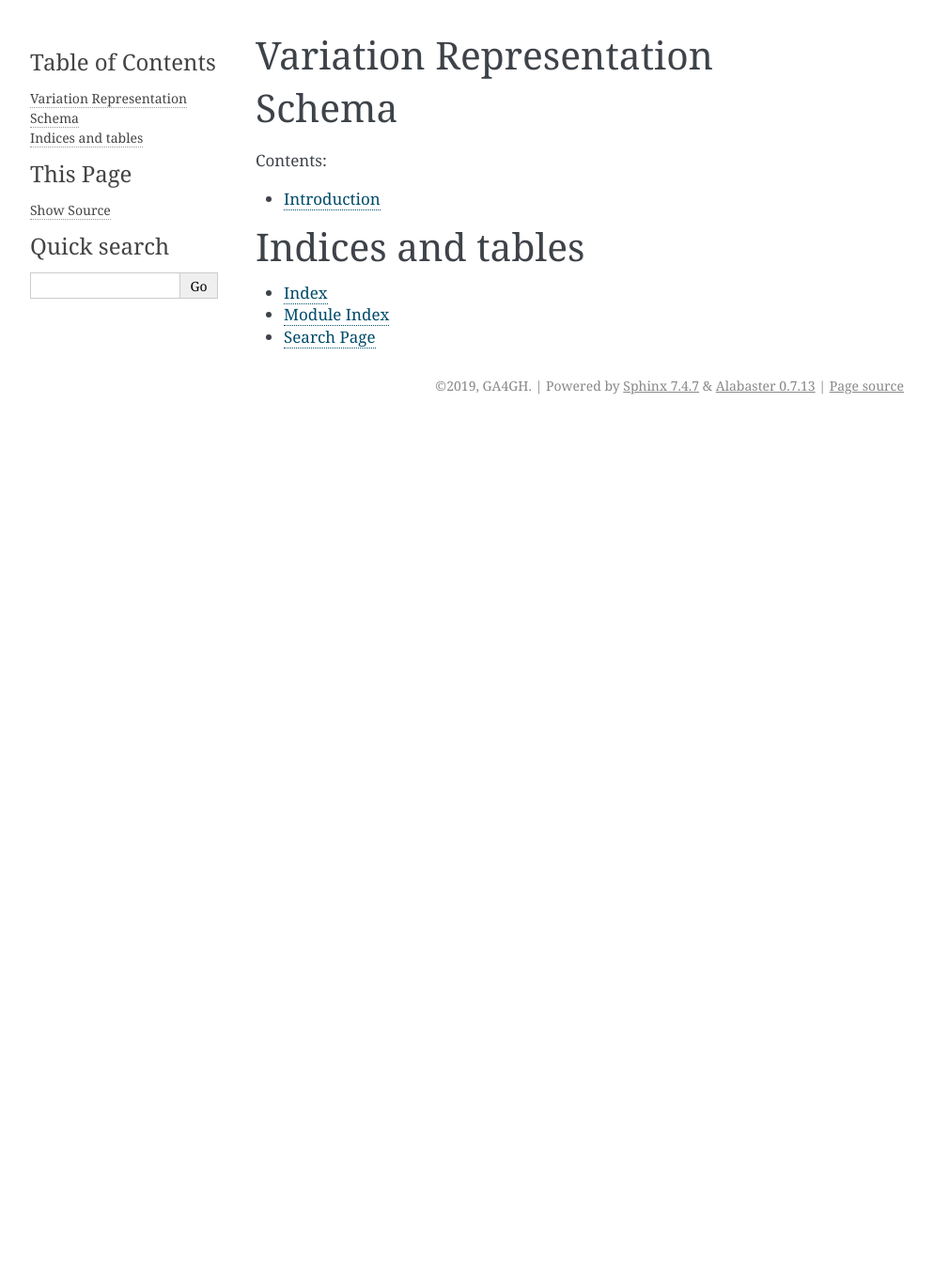
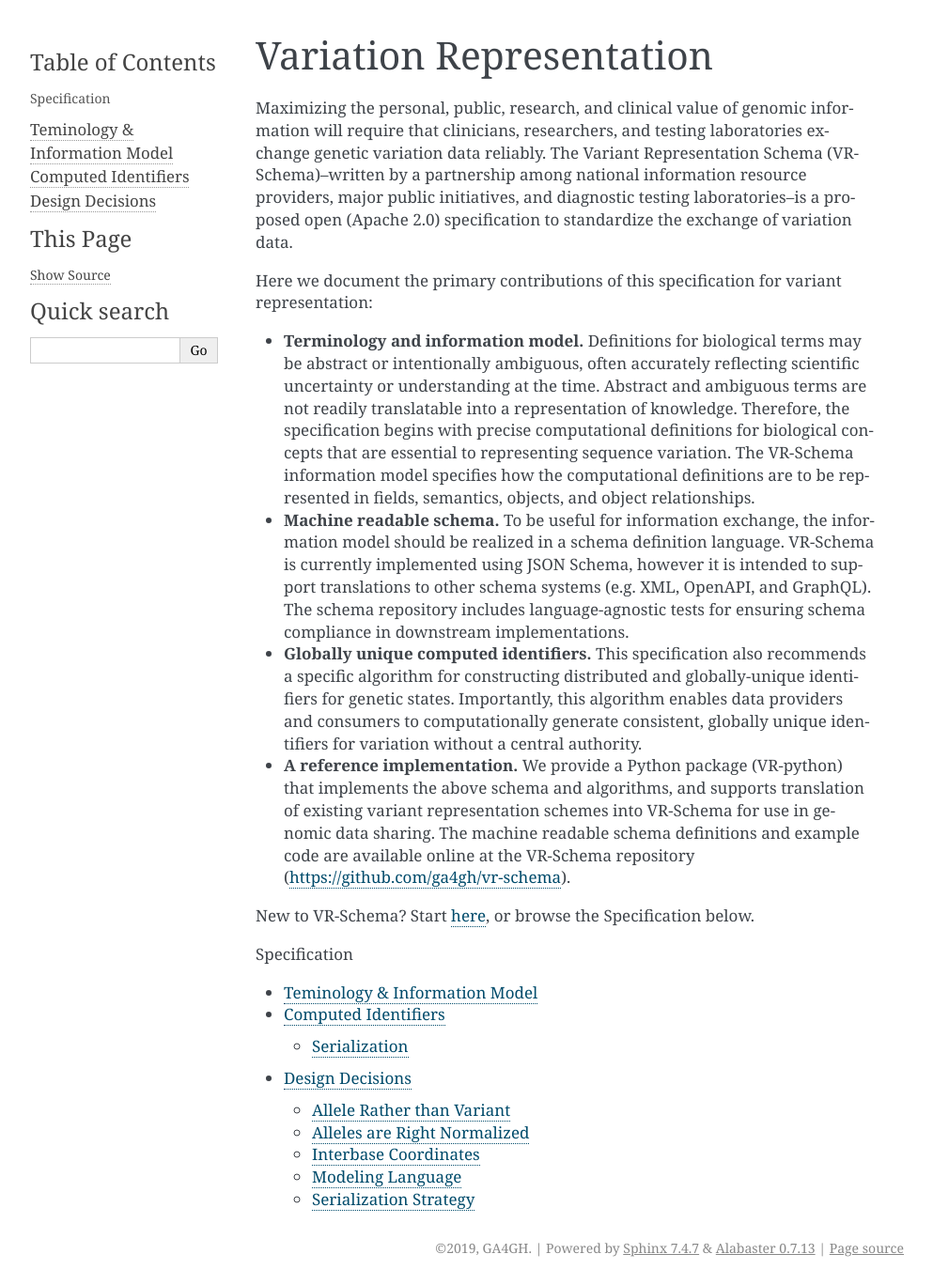
Before and after one commit to ga4gh/vrs, a Sphinx documentation site: the page built from docs/source/index.rst, in a window 1280 px wide. Shown: the whole page at 94% size, without its empty margins (148-1141 px from the left). Built offline with Sphinx 7.4.7, drawn with Linux system fonts in a browser that asks for light colours; before the commit the page ends 900 px from its top, so only the background shows below that.

Commit message:
WIP: issue 53

```diff
--- /dev/null
+++ b/docs/source/appendices/design_decisions.rst
@@ -0,0 +1,82 @@
+Design Decisions
+================
+
+VR contributors confronted numerous trade-offs in developing this specification. As these trade-offs may not be apparent to outside readers, this section highlights the most significant ones and the rationale for our design decisions, including:
+
+* Use “Allele” rather than “Variant”
+* Alleles must be right normalized
+* Sequence ranges use an interbase coordinate system
+* Modeling Language
+* Serialization Options
+
+.. _use-allele:
+
+Allele Rather than Variant
+---------------------------
+The most primitive sequence assertion in VR is the :term:`Allele` entity. Colloquially, the words "allele" and "variant" have similar meanings and they are often used interchangeably. However, the VR contributors believe that it is essential to distinguish the state of the sequence from the change between states of a sequence. It is imperative that precise terms are used when modeling data. Therefore, within VR, Allele refers to a state and "variant" refers to the change from one Allele to another.
+
+The word "variant", which implies change, makes it awkward to refer to the (unchanged) reference allele. Some systems will use an HGVS-like syntax (e.g., NC_000019.10:g.44906586G>G or NC_000019.10:g.44906586=) when referring to an unchanged residue. In some cases, such "variants" are even associated with allele frequencies. Similarly, a predicted consequence is better associated with an allele than with a variant.
+
+.. _right-normalize:
+
+Alleles are Right Normalized
+----------------------------
+In order to standardize the presentation of sequence variation, the VR specification requires that Alleles be right normalized (aka shifted or shuffled) using the `vt algorithm`_. Furthermore, normalization rules should be identical for all sequence types; although this need not be a strict requirement, there is no reason to normalize in different directions based on sequence type.
+
+The choice of algorithm was relatively straightforward: vt is well-documented, published, easily understood, easily implemented, and covers a wide-range of cases.
+
+The choice to right normalize is more contentious. The HGVS nomenclature recommendations, originally published in 1998, require that alleles be right normalized `(3' rule)`_ on all sequence types. The Variant Call Format (VCF), released as a PDF specification in 2009, made the conflicting choice to write variants `left (5') normalized`_ and anchored with the previous nucleotide.
+
+Several factors contributed to requiring right alignment in VR:
+* Right-normalized alleles on transcript and protein sequences are likely closer to their biological consequences than their left-normalized counterparts. By convention, sequences are written in the order of biological processing: 5'-to-3' for genomic sequences and for transcript sequences (regardless of strand), and N-to-C for protein sequences. Broadly speaking and with exceptions, the consequences of variation occur on the downstream end of processing. For example, a right-shifted insertion allele that induces a downstream stop codon is always closer to the consequence (termination of transcription) than its left-shifted counterpart.
+* Related to, but distinct from, the above factor is that it is often easier for humans to understand certain sequence changes at their downstream locations. For example, most biologists likely imagine a trinucleotide repeat as extending from the downstream end rather than being inserted upstream. While the information content is clearly the same regardless of the mechanism or representation, there is nonetheless a strong bias toward envisioning variation on the rightmost position.
+While consistency with Alleles written according HGVS recommendations was not a factor, it is an advantage of this design choice.
+
+
+.. _interbase-coords:
+
+Interbase Coordinates
+---------------------
+
+Sequence ranges use an interbase coordinate system. Interbase coordinate conventions are used in this terminology because they provide conceptual consistency that is not possible with residue-based systems.
+
+.. important:: The choice of what to count–residues versus inter-residue positions–has significant semantic implications for coordinates. Because interbase coordinates and the corresponding 0-based residue-counted coordinates are numerically identical in some circumstances, uninitiated readers often conflate the choice of numerical base with the choice of residue or inter-residue counting. Whereas the choice of numerical base is inconsequential, the semantic advantages of interbase are significant.
+
+When humans refer to a range of residues within a sequence, the most common convention is to use an interval of ordinal residue positions in the sequence. While natural for humans, this convention has several shortcomings when dealing with sequence variation.
+
+For example, interval coordinates are interpreted as exclusive coordinates for insertions, but as inclusive coordinates for substitutions and deletions; in effect, the interpretation of coordinates depends on the variant type, which is an unfortunate coupling of distinct concepts.
+
+.. _modeling-language:
+
+Modeling Language
+-----------------
+
+The VR collaborators investigated numerous options for modeling data, generating code, and writing the wire protocol. Required and desired selection criteria included:
+
+* language-neutral -- or at least C/C++, java, python
+* high-quality tooling/libraries
+* high-quality code generation
+* documentation generation
+* supported constructs and data types
+   * typedefs/aliases
+   * enums
+   * lists, maps, and maps of lists/maps
+   * nested objects
+* protocol versioning (but not necessarily automatic adaptation)
+
+Initial versions of the VR logical model were implemented in UML, protobuf, and swagger/OpenAPI, and JSON Schema. We have implemented our schema in JSON Schema. Nonetheless, it is anticipated that some adopters of the VR logical model may implement the specification in other protocols.
+
+.. _custom-serialization:
+
+Serialization Strategy
+----------------------
+
+There are many packages and proposals that aspire to a canonical form for json in many languages. Despite this, there are no ratified or *de facto* winners. Many packages have similar names, which makes it difficult to discern whether they are related or not (often not). Although some packages look like good single-language candidates, none are ready for multi-language use. Many seem abandoned. The need for a canonical json form is evident, and there was at least one proposal for an ECMA standard.
+
+Therefore, we implemented our own :ref:`serialization format <serialization>`, which is very similar to `Gibson Canonical JSON`_ (not to be confused with `OLPC Canonical JSON`_).
+
+.. _vt algorithm: https://genome.sph.umich.edu/wiki/Variant_Normalization#Algorithm_for_Normalization
+.. _(3' rule): https://varnomen.hgvs.org/recommendations/general/
+.. _left (5') normalized: https://genome.sph.umich.edu/wiki/Variant_Normalization#Definition
+.. _Gibson Canonical JSON: http://gibson042.github.io/canonicaljson-spec/
+.. _OLPC Canonical JSON: http://wiki.laptop.org/go/Canonical_JSON
--- /dev/null
+++ b/docs/source/computed_identifiers.rst
@@ -0,0 +1,9 @@
+Computed Identifiers
+====================
+
+.. _serialization:
+
+Serialization
+-------------
+
+:ref:`Read here <custom-serialization>` for more details on our decision to implement a custom serialization strategy.
--- a/docs/source/conf.py
+++ b/docs/source/conf.py
@@ -51,3 +51,7 @@ html_theme = 'alabaster'
 # relative to this directory. They are copied after the builtin static files,
 # so a file named "default.css" will overwrite the builtin "default.css".
 html_static_path = ['_static']
+
+# Sidebars
+
+html_sidebars = { '**': ['globaltoc.html', 'relations.html', 'sourcelink.html', 'searchbox.html'] }
--- a/docs/source/index.rst
+++ b/docs/source/index.rst
@@ -1,16 +1,42 @@
-Variation Representation Schema
-!!!!!!!!!!!!!!!!!!!!!!!!!!!!!!!
+Variation Representation
+========================
+
+Maximizing the personal, public, research, and clinical value of genomic information will require
+that clinicians, researchers, and testing laboratories exchange genetic variation data reliably.
+The Variant Representation Schema (VR-Schema)–written by a partnership among national information
+resource providers, major public initiatives, and diagnostic testing laboratories–is a proposed
+open (Apache 2.0) specification to standardize the exchange of variation data.
+
+Here we document the primary contributions of this specification for variant representation:
+
+* **Terminology and information model.** Definitions for biological terms may be abstract or
+  intentionally ambiguous, often accurately reflecting scientific uncertainty or understanding at
+  the time. Abstract and ambiguous terms are not readily translatable into a representation of
+  knowledge. Therefore, the specification begins with precise computational definitions for
+  biological concepts that are essential to representing sequence variation. The VR-Schema
+  information model specifies how the computational definitions are to be represented in fields,
+  semantics, objects, and object relationships.
+* **Machine readable schema.** To be useful for information exchange, the information model should
+  be realized in a schema definition language. VR-Schema is currently implemented using JSON
+  Schema, however it is intended to support translations to other schema systems (e.g. XML,
+  OpenAPI, and GraphQL). The schema repository includes language-agnostic tests for ensuring schema
+  compliance in downstream implementations.
+* **Globally unique computed identifiers.** This specification also recommends a specific algorithm
+  for constructing distributed and globally-unique identifiers for genetic states. Importantly, this
+  algorithm enables data providers and consumers to computationally generate consistent, globally
+  unique identifiers for variation without a central authority.
+* **A reference implementation.** We provide a Python package (VR-python) that implements the above
+  schema and algorithms, and supports translation of existing variant representation schemes into
+  VR-Schema for use in genomic data sharing.
+  The machine readable schema definitions and example code are available online at the VR-Schema
+  repository (https://github.com/ga4gh/vr-schema).
+
+New to VR-Schema? Start :doc:`here <terms_and_model>`, or browse the Specification below.
 
 .. toctree::
    :maxdepth: 2
-   :caption: Contents:
+   :caption: Specification
 
-   intro
-
-
-Indices and tables
-!!!!!!!!!!!!!!!!!!
-
-* :ref:`genindex`
-* :ref:`modindex`
-* :ref:`search`
+   terms_and_model
+   computed_identifiers
+   appendices/design_decisions
--- /dev/null
+++ b/docs/source/terms_and_model.rst
@@ -0,0 +1,82 @@
+Teminology & Information Model
+==============================
+
+When biologists define terms in order to describe phenomena and observations, they rely on a background of human experience and intelligence for interpretation. Definitions may be abstract, perhaps correctly reflecting uncertainty of our understanding at the time. Unfortunately, such terms are not readily translatable into an unambiguous representation of knowledge.
+
+For example, "allele" might refer to "an alternative form of a gene or locus" [`Wikipedia`_], "one of two or more forms of the DNA sequence of a particular gene" [`ISOGG`_], or one of a set of coexisting sequence alleles of a gene [`Sequence Ontology`_]. Even for human interpretation, these definitions are inconsistent: does the definition describe a precise sequence change or a qualitative one? In addition, all three definitions are inconsistent with the practical need for a way to describe sequence changes outside regions associated with genes.
+
+**The computational representation of biological concepts requires translating precise biological definitions into data structures that can be used by implementers.** This translation should result in a representation of information that is consistent with conventional biological understanding, and, ideally, be able to accommodate future data as well. The resulting *computational representation* of information should also be cognizant of computational performance, the minimization of opportunities for misunderstanding, and ease of manipulating and transforming data.
+
+Accordingly, for each term we define below, we begin by describing the term as used by biologists (**biological definition**) as available. When a term has multiple biological definitions, we explicitly choose one of them for the purposes of this specification. We then provide a computer modeling definition (**computational definition**) that reformulates the biological definition in terms of information content. We then translate each of these computational definitions into precise specifications for representing information (**logical model**). Terms are ordered "bottom-up" so that definitions depend only on previously-defined terms.
+
+.. note:: The keywords "MUST", "MUST NOT", "REQUIRED", "SHALL", "SHALL NOT", "SHOULD", "SHOULD NOT", "RECOMMENDED", "MAY", and "OPTIONAL" in this document are to be interpreted as described in `RFC 2119`_.
+
+.. glossary::
+
+    Residue
+    Base
+      **Biological definition:** A residue refers to a specific monomer within the polymeric chain of a protein or nucleic acid (Source: Wikipedia Residue page).
+
+      **Computational definition:** Specific residues (i.e., molecular species) as well as categories or groupings of these ("ambiguity codes") are represented using one-letter IUPAC abbreviations.
+
+    Interbase Coordinates
+      **Biological definition:** None
+
+      **Computational definition:** Interbase coordinates refer to the zero-width points before and after :term:`residues <Residue>`. An interval of interbase coordinates permits referring to any span, including an empty span, before, within, or after a sequence. See :ref:`interbase-coords` for more details on this design choice.
+
+    Interval
+      **Biological definition:** None.
+
+      **Computational definition:** Two integers that define the start and end positions of a range of residues, possibly with length zero, and specified using interbase coordinates.
+
+      .. csv-table:: **Information model**
+         :header: Field, Type, Label, Description
+         :align: left
+
+         start, uint64, required, start position
+         end, uint64, required, end position
+
+      **Implementation guidance:**
+
+      * Implementations MUST require that 0 ≤ start ≤ end. In the case of double-stranded DNA, this constraint holds even when a feature is on the complementary strand.
+
+      **Notes:**
+
+      * VR uses Interbase coordinates because they provide conceptual consistency that is not possible with residue-based systems (see :ref:`rationale <interbase-coords>`). Implementations `will need to convert`_ between interbase and 1-based inclusive residue coordinates familiar to most human users.
+      * Interbase coordinates start at 0 (zero).
+      * The length of an interval is *end - start*.
+      * An interval in which start == end is a zero width point between two residues.
+      * An interval of length == 1 may be colloquially referred to as a position.
+      * Two intervals are *equal* if the their start and end coordinates are equal.
+      * Two intervals *intersect* if the start or end coordinate of one is strictly between the start and end coordinates of the other. That is, if:
+
+         * b.start < a.start < b.end OR
+         * b.start < a.end < b.end OR
+         * a.start < b.start < a.end OR
+         * a.start < b.end < a.end
+      * Two intervals a and b *coincide* if they intersect or if they are equal (the equality condition is required to handle the case of two identical zero-width Intervals).
+
+      **Examples:**
+
+      * <start, end>=<*0,0*> refers to the point with width zero before the first residue.
+      * <start, end>=<*i,i+1*> refers to the *i+1th* (1-based) residue.
+      * <start, end>=<*N,N*> refers to the position after the last residue for Sequence of length *N*.
+      * See `Interbase Interval tests`_ in the VR-python repo for a diagram and examples.
+
+    Sequence
+      Lorem Ipsum
+
+    Location
+      Lorem Ipsum
+
+    Allele
+      A single contiguous :term:`Sequence` at a :term:`Location`.
+
+
+
+.. _Wikipedia: https://en.wikipedia.org/wiki/Allele
+.. _ISOGG: https://isogg.org/wiki/Allele
+.. _Sequence Ontology: http://www.sequenceontology.org/browser/current_svn/term/SO:0001023
+.. _RFC 2119: https://www.ietf.org/rfc/rfc2119.txt
+.. _will need to convert: https://www.biostars.org/p/84686/
+.. _Interbase Interval tests: https://github.com/ga4gh/vr-python/blob/master/notebooks/appendices/Interbase%20Interval%20tests.ipynb
```
Also changed, not shown: docs/source/intro.rst (deleted, +0 -32 lines).
